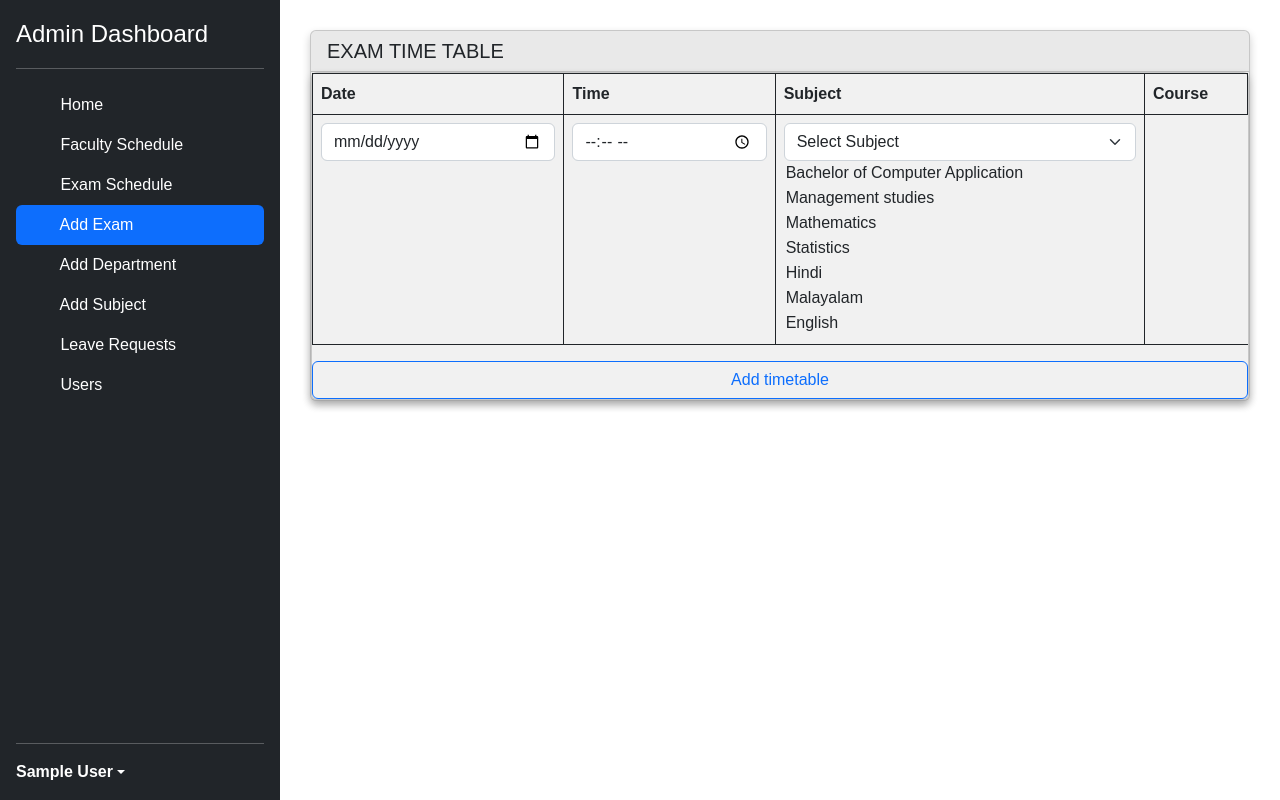
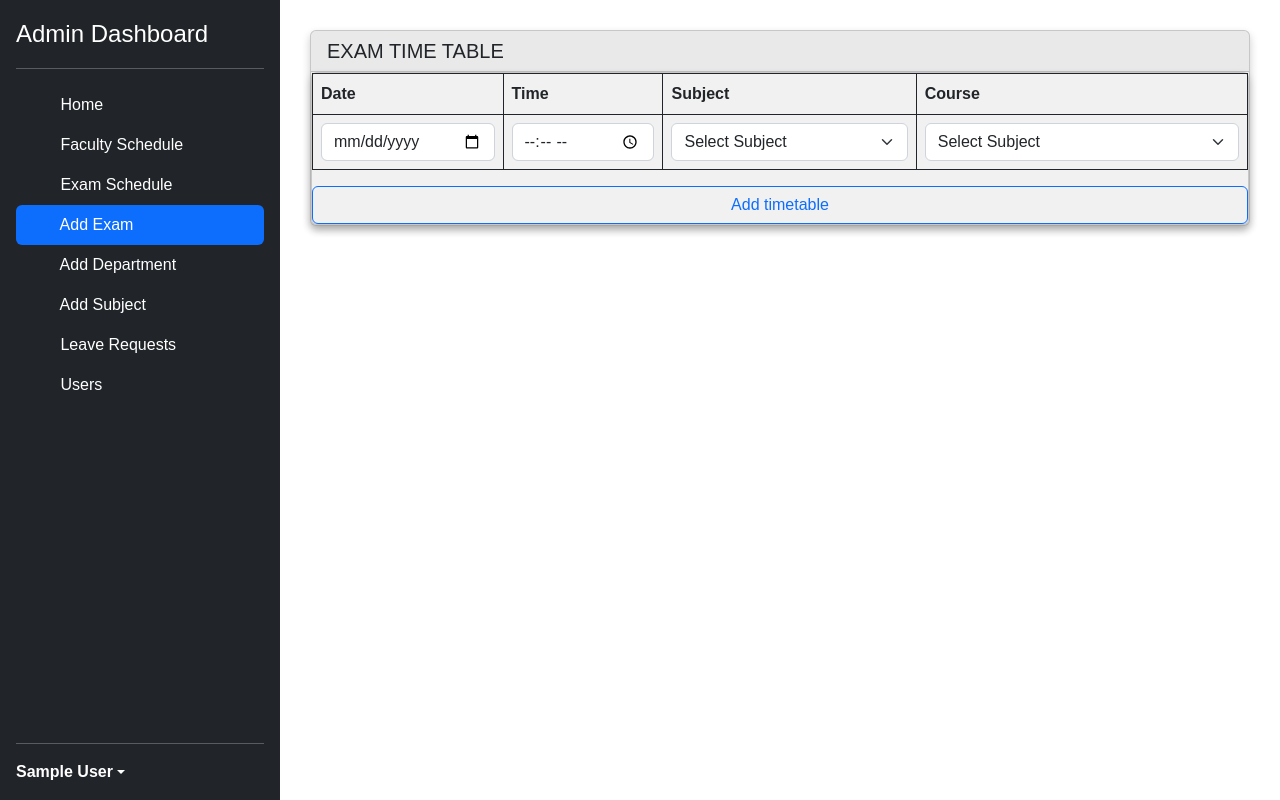
Before and after one commit to Mirzzie/Invigilation-Duty-Scheduler, a PHP site: page /admin/timetable.php in a window 1280 px wide. Run offline with PHP 8.4, Linux system fonts and the light colour scheme; the visitor is signed in with stand-in values (Sample User, id 1); data comes from the database, SQL or seed files in the repository.

Commit message:
rebuild:12

```diff
--- a/admin/timetable.php
+++ b/admin/timetable.php
@@ -238,14 +238,20 @@ $uname = $_SESSION['uname'];
               }
             ?>
           </select>
+        </td>
+        <td>
+          <select name="depid" class="form-select" required>
+            <option value="">Select Subject</option>
             <?php
               include '../server.php';
-          $sql = "SELECT dname ,depid FROM dep_tb";
+              $sql = "SELECT * FROM dep_tb";
               $result = mysqli_query($conn, $sql);
               while($row = mysqli_fetch_assoc($result)){
                 echo "<option value='".$row['depid']."'>".$row['dname']."</option>";
               }
             ?>
+          </select>
+        </td>
       </tr>
     </tbody>
    </form>
```
Lines whose indentation alone changed are shown as unchanged.
